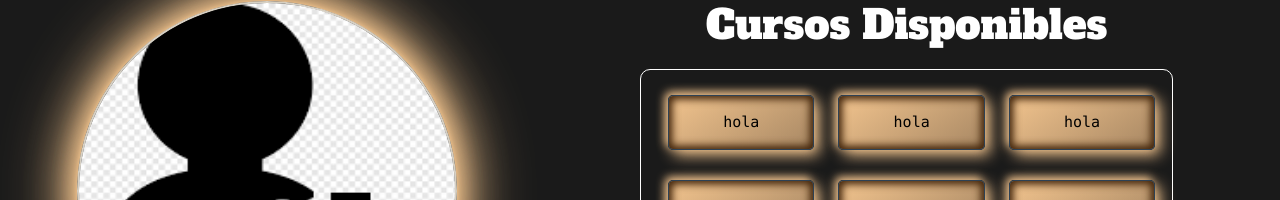
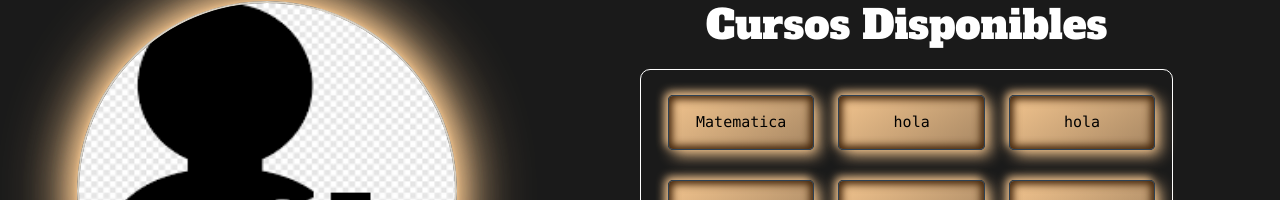
Before and after one commit to 13isaac/Gestion-academica-escolar, a React (Vite) app in the folder app/frontend/: page /perfil in a window 1280 px wide. Shown: the part 146-346 px from the top of the page. Built offline with nearby package versions, Linux system fonts and the light colour scheme.

Commit message:
new readme

```diff
--- a/app/frontend/src/pages/Perfil.jsx
+++ b/app/frontend/src/pages/Perfil.jsx
@@ -25,7 +25,7 @@ export const Perfil = () => {
                     <h2 className='titulo-cursos'>Cursos Disponibles</h2>
                     <Row md={3} className='borde'>
                         <Col className='botones'>
-                            <Boton texto="hola" ruta='/alumnos?curso=curso'/>
+                            <Boton texto="Matematica" ruta='/alumnos?curso=Matematica'/>
                         </Col>
                         <Col className='botones'>
                             <Boton texto="hola" ruta='/alumnos?curso=curso'/>
```
Also changed, not shown: 1 other file (tests, documents, lock files or other folders).
